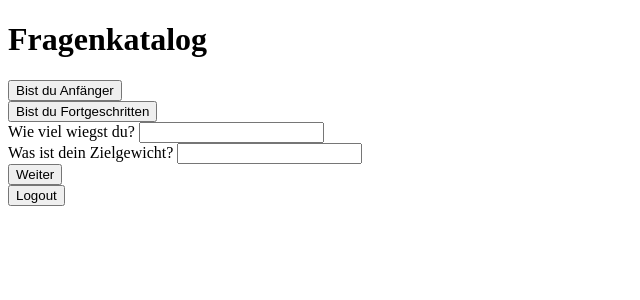
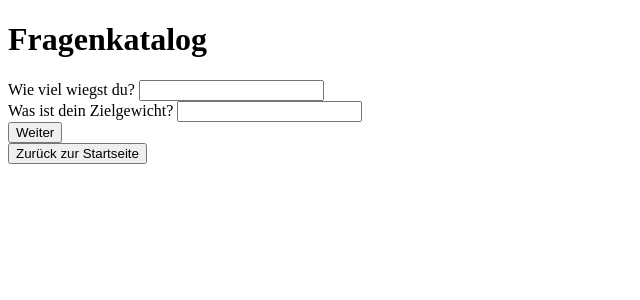
Before and after one commit to rain19a/performfit, a Flask app: page /fragenkatalog in a window 1280 px wide. Shown: the top 300 px of the page, without its empty margins (0-640 px from the left). Run offline with Flask 3, Linux system fonts and the light colour scheme; the visitor is signed in with stand-in values (Sample User, id 1).

Commit message:
modified:   app.py 	modified:   db.py 	modified:   templates/fragenkatalog.html

```diff
--- a/app.py
+++ b/app.py
@@ -89,6 +89,7 @@ def submit_fragenkatalog():
     zielgewicht = request.form.get('zielgewicht')
     return redirect(url_for('dashboard'))
 
+
 # Route für Dashboard
 @app.route('/dashboard', methods=['GET', 'POST'])
 @login_required
@@ -150,10 +151,6 @@ def fortschritt():
 
 
 
-
-
-
-
 # Anwendungsstartpunkt
 if __name__ == '__main__':
     app.run(debug=True)
--- a/db.py
+++ b/db.py
@@ -21,8 +21,6 @@ class User(UserMixin, db.Model):
     email = db.Column(db.String(100), unique=True, nullable=False)
     username = db.Column(db.String(100), unique=True, nullable=False)
     password_hash = db.Column(db.String(200), nullable=False)
-    gewicht = db.Column(db.Float)
-    zielgewicht = db.Column(db.Float)
 
     # Methode zum Setzen des Passwort-Hashes
     def set_password(self, password):
--- a/templates/fragenkatalog.html
+++ b/templates/fragenkatalog.html
@@ -9,12 +9,6 @@
     <h1>Fragenkatalog</h1>
     <form action="{{ url_for('submit_fragenkatalog') }}" method="post">
         <div>
-            <button type="button">Bist du Anfänger</button>
-        </div>
-        <div>
-            <button type="button">Bist du Fortgeschritten</button>
-        </div>
-        <div>
             <label>Wie viel wiegst du?</label>
             <input type="number" name="gewicht" required>
         </div>
@@ -25,9 +19,9 @@
         <div>
             <input type="submit" value="Weiter">
         </div>
-        <!-- Button, um zurück zur Startseite zu gelangen (=Logout???) -->
+        <!-- Button, um zurück zur Startseite zu gelangen -->
         <div>
-            <button type="button" onclick="location.href='/';">Logout</button>
+            <button type="button" onclick="location.href='/';">Zurück zur Startseite</button>
         </div>
     </form>
 </body>
```
